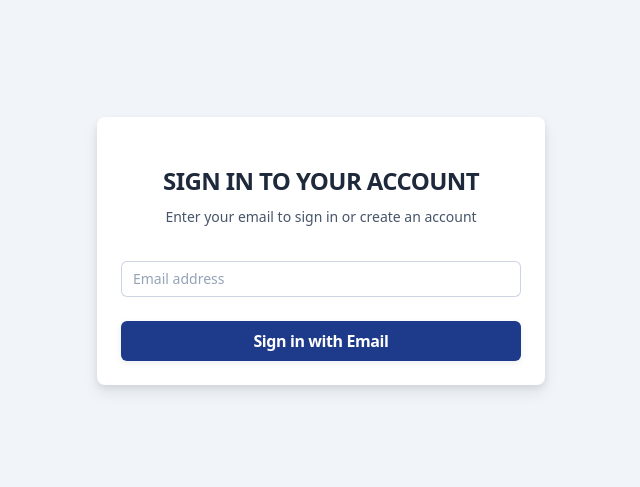
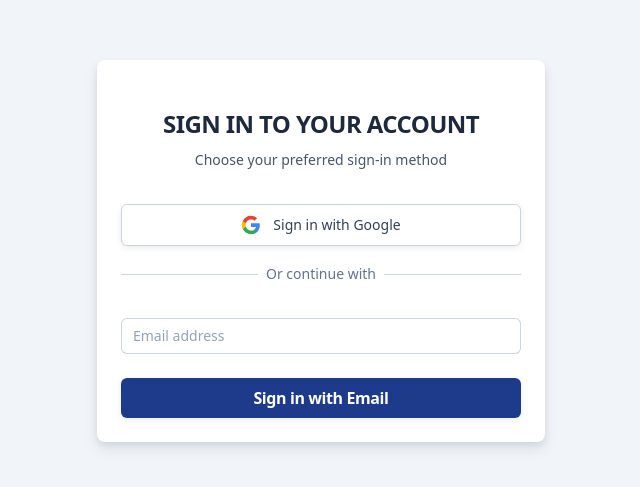
Before and after one commit to artisan-code-team/mobility-blueprint-2025, a Next.js app: page /sign-in in a window 1280 px wide. Shown: the part 149-636 px from the top of the page, without its empty margins (319-959 px from the left). Built offline with nearby package versions, Linux system fonts and the light colour scheme; a web font is replaced by a local one.

Commit message:
draft: example functionality

```diff
--- a/app/sign-in/page.tsx
+++ b/app/sign-in/page.tsx
@@ -43,6 +43,10 @@ export default function SignIn() {
     }
   }
 
+  const handleGoogleSignIn = () => {
+    signIn('google', { callbackUrl: '/dashboard' })
+  }
+
   return (
     <div className="flex min-h-screen flex-col items-center justify-center bg-slate-100">
       <div className="w-full max-w-md space-y-8 rounded-lg bg-white p-6 shadow-lg">
@@ -51,10 +55,48 @@ export default function SignIn() {
             Sign in to your account
           </h2>
           <p className="mt-2 text-sm text-slate-600">
-            Enter your email to sign in or create an account
+            Choose your preferred sign-in method
           </p>
         </div>
-        <form onSubmit={handleSubmit} className="mt-8 space-y-6">
+
+        {/* Google Sign-In Button */}
+        <div className="space-y-4">
+          <button
+            onClick={handleGoogleSignIn}
+            className="flex w-full items-center justify-center gap-3 rounded-md border border-slate-300 bg-white px-4 py-2 text-sm font-medium text-slate-700 shadow-sm hover:bg-slate-50 focus:outline-none focus:ring-2 focus:ring-blue-500 focus:ring-offset-2"
+          >
+            <svg className="h-5 w-5" viewBox="0 0 24 24">
+              <path
+                fill="#4285F4"
+                d="M22.56 12.25c0-.78-.07-1.53-.2-2.25H12v4.26h5.92c-.26 1.37-1.04 2.53-2.21 3.31v2.77h3.57c2.08-1.92 3.28-4.74 3.28-8.09z"
+              />
+              <path
+                fill="#34A853"
+                d="M12 23c2.97 0 5.46-.98 7.28-2.66l-3.57-2.77c-.98.66-2.23 1.06-3.71 1.06-2.86 0-5.29-1.93-6.16-4.53H2.18v2.84C3.99 20.53 7.7 23 12 23z"
+              />
+              <path
+                fill="#FBBC05"
+                d="M5.84 14.09c-.22-.66-.35-1.36-.35-2.09s.13-1.43.35-2.09V7.07H2.18C1.43 8.55 1 10.22 1 12s.43 3.45 1.18 4.93l2.85-2.22.81-.62z"
+              />
+              <path
+                fill="#EA4335"
+                d="M12 5.38c1.62 0 3.06.56 4.21 1.64l3.15-3.15C17.45 2.09 14.97 1 12 1 7.7 1 3.99 3.47 2.18 7.07l3.66 2.84c.87-2.6 3.3-4.53 6.16-4.53z"
+              />
+            </svg>
+            Sign in with Google
+          </button>
+
+          <div className="relative">
+            <div className="absolute inset-0 flex items-center">
+              <div className="w-full border-t border-slate-300" />
+            </div>
+            <div className="relative flex justify-center text-sm">
+              <span className="bg-white px-2 text-slate-500">Or continue with</span>
+            </div>
+          </div>
+        </div>
+
+        <form onSubmit={handleSubmit} className="space-y-6">
           <div>
             <label htmlFor="email" className="sr-only">
               Email address
--- a/lib/auth/config.ts
+++ b/lib/auth/config.ts
@@ -1,11 +1,16 @@
 import type { NextAuthOptions } from "next-auth"
 import Email from "next-auth/providers/email"
+import Google from "next-auth/providers/google"
 import { PrismaAdapter } from "@auth/prisma-adapter"
 import { prisma } from "@/lib/prisma"
 
 export const authConfig: NextAuthOptions = {
   adapter: PrismaAdapter(prisma),
   providers: [
+    Google({
+      clientId: process.env.GOOGLE_CLIENT_ID!,
+      clientSecret: process.env.GOOGLE_CLIENT_SECRET!,
+    }),
     Email({
       server: {
         host: process.env.EMAIL_SERVER_HOST,
```
Also changed, not shown: 1 other file (tests, documents, lock files or other folders).
